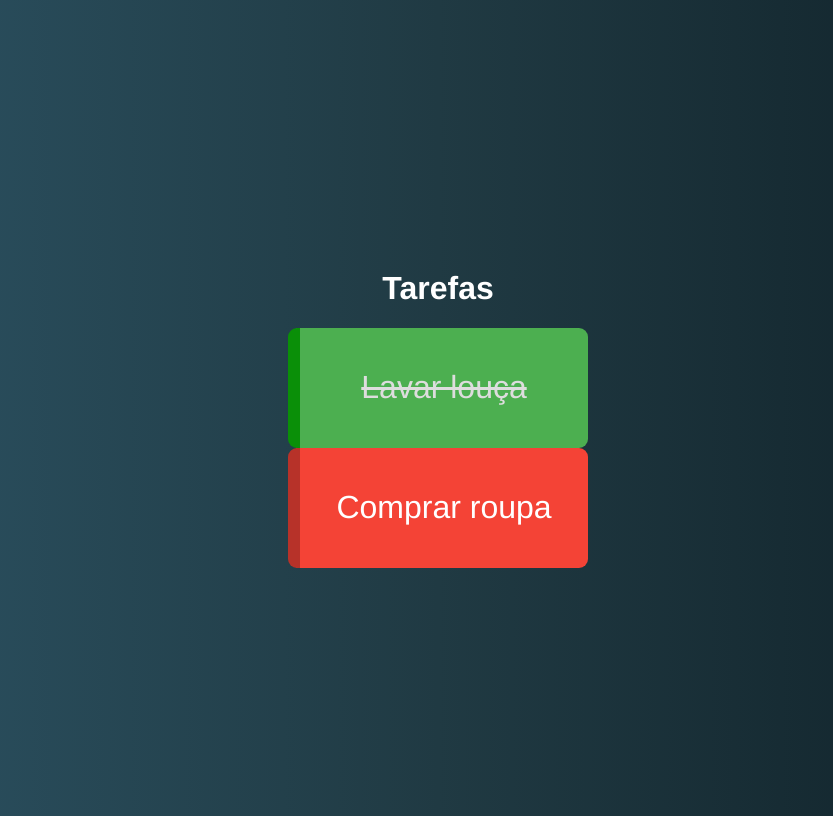
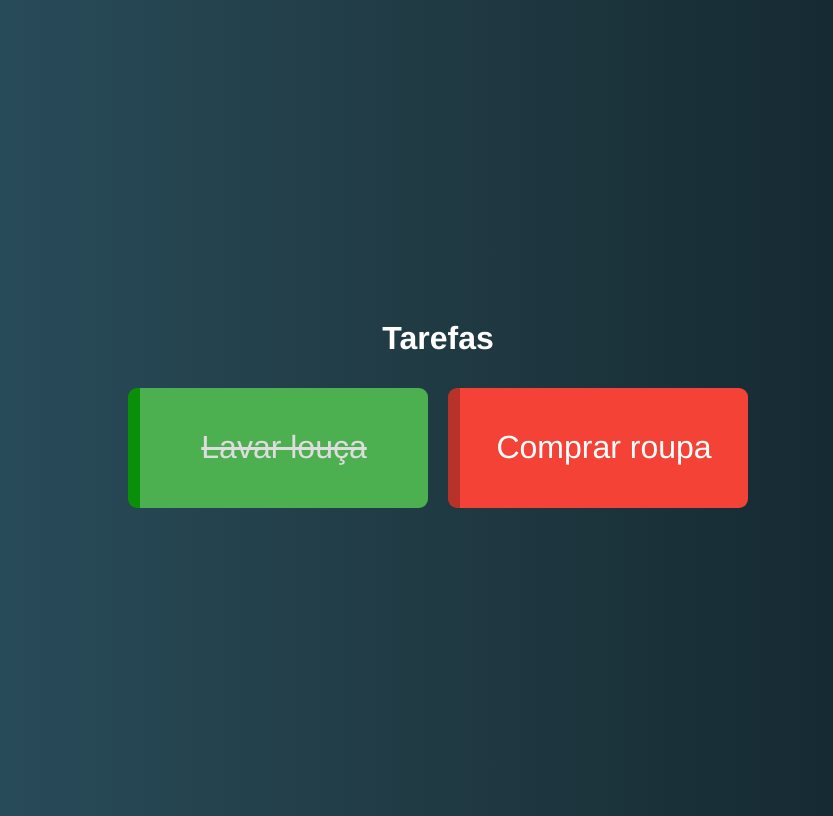
Before and after one commit to hayashirafael/todo-vue, a Vue app: page / in a window 1280 px wide. Shown: the whole page, without its empty margins (202-1035 px from the left). Built offline with nearby package versions, Linux system fonts and the light colour scheme.

Commit message:
<chore> colocando funcionalidade para aparecer somente se houver tarefa
<style> estilizando divs geradas a partir das tarefas

```diff
--- a/src/components/TaskGrid.vue
+++ b/src/components/TaskGrid.vue
@@ -1,8 +1,9 @@
 <template>
   <div class="task-grid">
-     <template>
+     <template v-if="tasks.length">
         <Task v-for="task in tasks" :key="task.name" :task="task"></Task>
      </template>
+     <p v-else class="no-task">Nenhuma task encontrada.</p>
 
   </div>
 </template>
@@ -22,4 +23,21 @@
 body {
    color: #fff;
 }
+
+.task-grid {
+   display: flex;
+   flex-wrap: wrap;
+   justify-content: center;
+   align-items: center;
+   align-content: center;
+}
+
+.task-grid .task {
+   margin: 10px;
+}
+
+.no-task {
+   color: #aaa;
+   font-size: 1.7rem;
+}
 </style>
```
